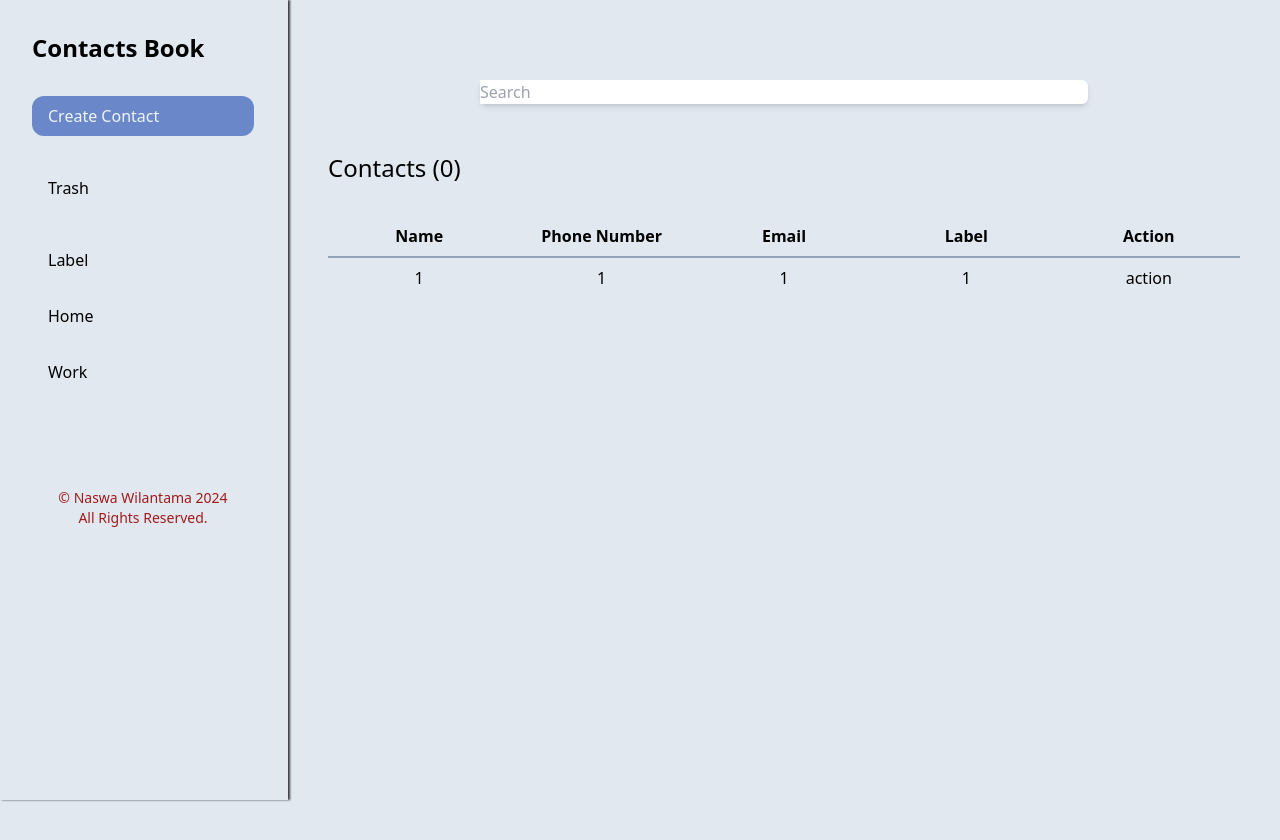
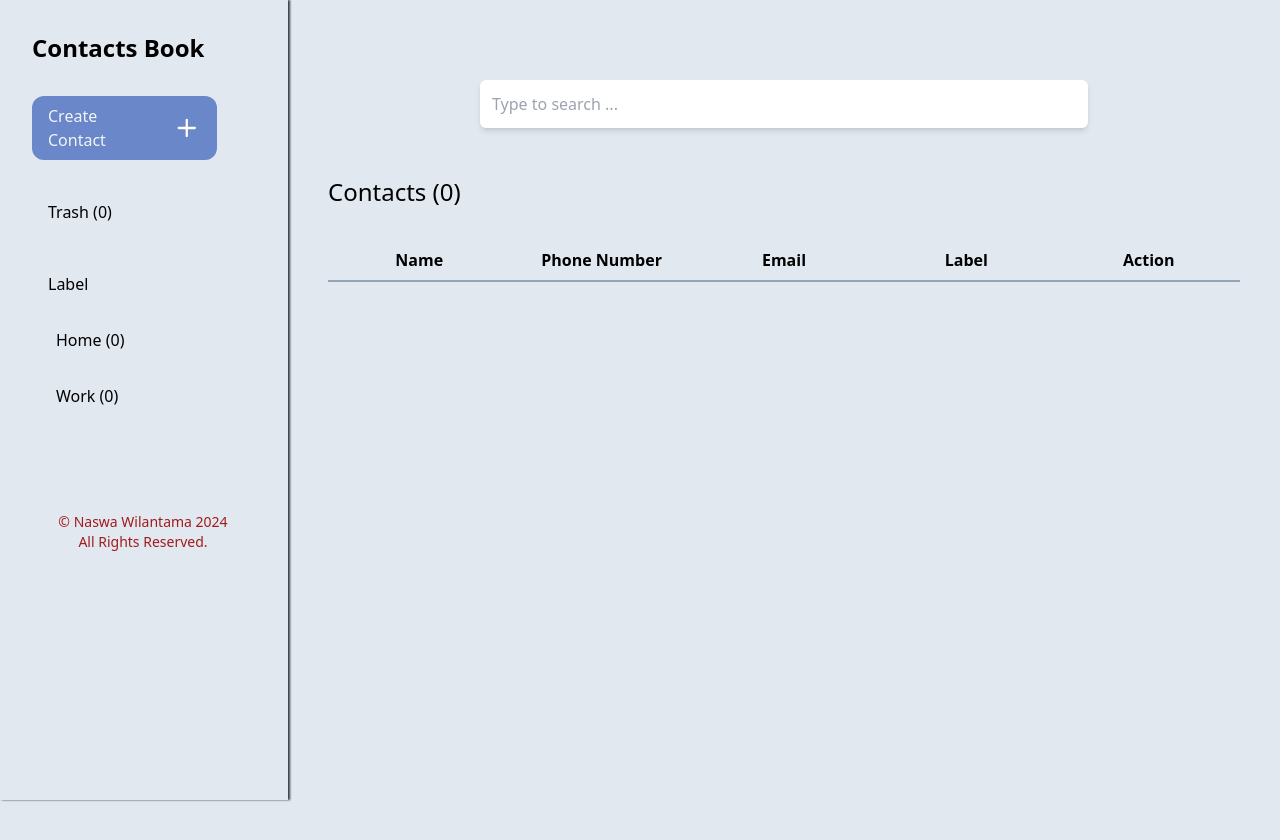
Before and after one commit to Endabelyu/naswa-address-book, a website with bundled scripts: page index.html in a window 1280 px wide. Built offline with nearby package versions, Linux system fonts and the light colour scheme.

Commit message:
feat(label): adjust header element, adjust id and class element

```diff
--- a/index.html
+++ b/index.html
@@ -7,66 +7,136 @@
     <title>Home | Contact Address Book</title>
   </head>
   <body>
-    <header class="fixed md:overflow-y-auto  top-0 p-8 w-full gap-8 border-r-2 shadow-sidebot md:min-h-screen flex flex-col md:shadow-sideright  md:left-0 md:w-[18rem] ">
+    <header
+      class="fixed md:overflow-y-auto top-0 p-8 w-full gap-8 border-r-2 shadow-sidebot md:min-h-screen flex flex-col md:shadow-sideright md:left-0 md:w-[18rem]"
+    >
       <a href="/">
         <h1 class="font-bold text-2xl">Contacts Book</h1>
       </a>
-        <a href="/contact/create-contact.html" class="md:block w-3/4 rounded-xl bg-[#6987c9] py-2 px-4 text-slate-100 hidden">Create Contact</a>
-          <nav class="flex pb-2 md:flex-col gap-8 overflow-x-auto w-full md:h-[18rem] overflow-y-auto">
-          <div class="container-button
-          flex md:flex-col gap-4">
+      <a
+        href="/contact/create-contact.html"
+        class="w-10/12 rounded-xl bg-[#6987c9] py-2 px-4 md:flex gap-4 text-slate-100 hidden"
+      >
+        <p class="self-center">Create Contact</p>
 
+        <svg
+          viewBox="0 0 24 24"
+          xmlns="http://www.w3.org/2000/svg"
+          fill=""
+          class="w-7 fill-white sl"
+        >
+          <g id="SVGRepo_bgCarrier" stroke-width="0"></g>
+          <g
+            id="SVGRepo_tracerCarrier"
+            stroke-linecap="round"
+            stroke-linejoin="round"
+          ></g>
+          <g id="SVGRepo_iconCarrier">
+            <title></title>
+            <g id="Complete">
+              <g data-name="add" id="add-2">
+                <g>
+                  <line
+                    fill="none"
+                    stroke="#ffffff"
+                    stroke-linecap="round"
+                    stroke-linejoin="round"
+                    stroke-width="2"
+                    x1="12"
+                    x2="12"
+                    y1="19"
+                    y2="5"
+                  ></line>
+                  <line
+                    fill="none"
+                    stroke="#ffffff"
+                    stroke-linecap="round"
+                    stroke-linejoin="round"
+                    stroke-width="2"
+                    x1="5"
+                    x2="19"
+                    y1="12"
+                    y2="12"
+                  ></line>
+                </g>
+              </g>
+            </g>
+          </g>
+        </svg>
+      </a>
+      <nav
+        class="flex pb-2 md:flex-col gap-8 overflow-x-auto w-full md:h-[18rem] overflow-y-auto"
+      >
+        <div class="container-button flex md:flex-col gap-4">
           <!-- <a href="/contact/create-contact.html" class="rounded-xl  py-2 px-4 ">Favourite</a> -->
-            <a href="/contact/trash.html" class="rounded-xl  py-2 px-4 ">Trash</a>
+          <a
+            href="/trash.html"
+            class="rounded-xl py-2 px-4 hover:bg-[#6987c9] hover:text-white"
+            >Trash (<span id="count-trash" class="">0</span>)</a
+          >
         </div>
-          <div class="container-label
-          flex md:flex-col gap-4">
-            <a href="/contact/label.html" class="rounded-xl py-2 px-4 ">Label</a>
-            <a href="/contact/label?label='1'" class="rounded-xl py-2 px-4  ">Home</a>
-            <a href="/contact/label?label='1'" class="rounded-xl py-2 px-4  ">Work</a>
+        <div class="container-label flex md:flex-col gap-4">
+          <a href="/contact/label.html" class="rounded-xl py-2 px-4">Label</a>
+          <a
+            href="/label/?label=1"
+            class="rounded-xl ml-2 py-2 px-4 hover:bg-[#6987c9] hover:text-white"
+            >Home (<span id="1" class="count-label">0</span>)</a
+          >
+          <a
+            href="/label/?label=2"
+            class="rounded-xl ml-2 py-2 px-4 hover:bg-[#6987c9] hover:text-white"
+            >Work (<span id="2" class="count-label">0</span>)
+          </a>
         </div>
-
-
       </nav>
       <footer class="md:block hidden">
         <p class="text-[#A11B1B] font-medium text-center text-sm">
-            © Naswa Wilantama 2024 <br> All Rights Reserved.
+          © Naswa Wilantama 2024 <br />
+          All Rights Reserved.
         </p>
       </footer>
     </header>
     <main class="min-h-screen md:ml-[18rem] p-10 md:mt-10 mt-32">
       <section class="searchbar mb-12">
-        <div class="flex gap-2 shadow-md rounded-md bg-white p-3 w-8/12 mx-auto">
-          <input type="text" name="search" id="search" class="w-8/12" placeholder="Search">
-
+        <!-- <form id="search-form" method="get" class="flex"> -->
+        <div
+          class="flex gap-2 shadow-md rounded-md bg-white p-1 w-8/12 mx-auto"
+        >
+          <input
+            type="text"
+            name="search"
+            id="search-input"
+            class="w-full p-2 outline-none"
+            placeholder="Type to search ..."
+          />
         </div>
+        <!-- </form> -->
       </section>
 
       <section class="contacts">
-        <h3 class=" text-2xl">Contacts (<span id="count-contacts" class="">0</span>)</h3>
-      <table class="mt-8 table-fixed  w-full text-center">
+        <h3 class="text-2xl">
+          Contacts (<span id="count-contacts" class="">0</span>)
+        </h3>
+        <table class="mt-8 table-fixed w-full text-center">
           <thead class="border-b-2 border-slate-400 p-2">
-          <th class="p-2 ">Name</th>
-          <th class=" p-2">Phone Number</th>
-          <th class=" p-2">Email</th>
-          <th class=" p-2"> Label</th>
-          <th class=" p-2"> Action</th>
+            <th class="p-2">Name</th>
+            <th class="p-2">Phone Number</th>
+            <th class="p-2">Email</th>
+            <th class="p-2">Label</th>
+            <th class="p-2">Action</th>
           </thead>
-      <tbody>
-        <tr class=" ">
-          <td class=" p-2">1</td>
-          <td class=" p-2">1</td>
-          <td class=" p-2">1</td>
-          <td class=" p-2">1</td>
-          <td class=" p-2">action</td>
-        </tr>
-      </tbody>
+          <tbody id="container-contact-data"></tbody>
         </table>
-
       </section>
     </main>
 
-    <button class="fixed bottom-12 right-10 rounded-full z-30 bg-primary text-slate-100 p-4 md:hidden">C</button>
+    <button
+      class="fixed bottom-12 right-10 rounded-full z-30 bg-primary text-slate-100 p-4 md:hidden"
+    >
+      C
+    </button>
+    <script src="/storage.js"></script>
+    <script src="/render.js"></script>
+    <script src="/index.js"></script>
   </body>
-  <script type='module' src="index.js"></script
 </html>
```
Lines whose indentation alone changed are shown as unchanged.
